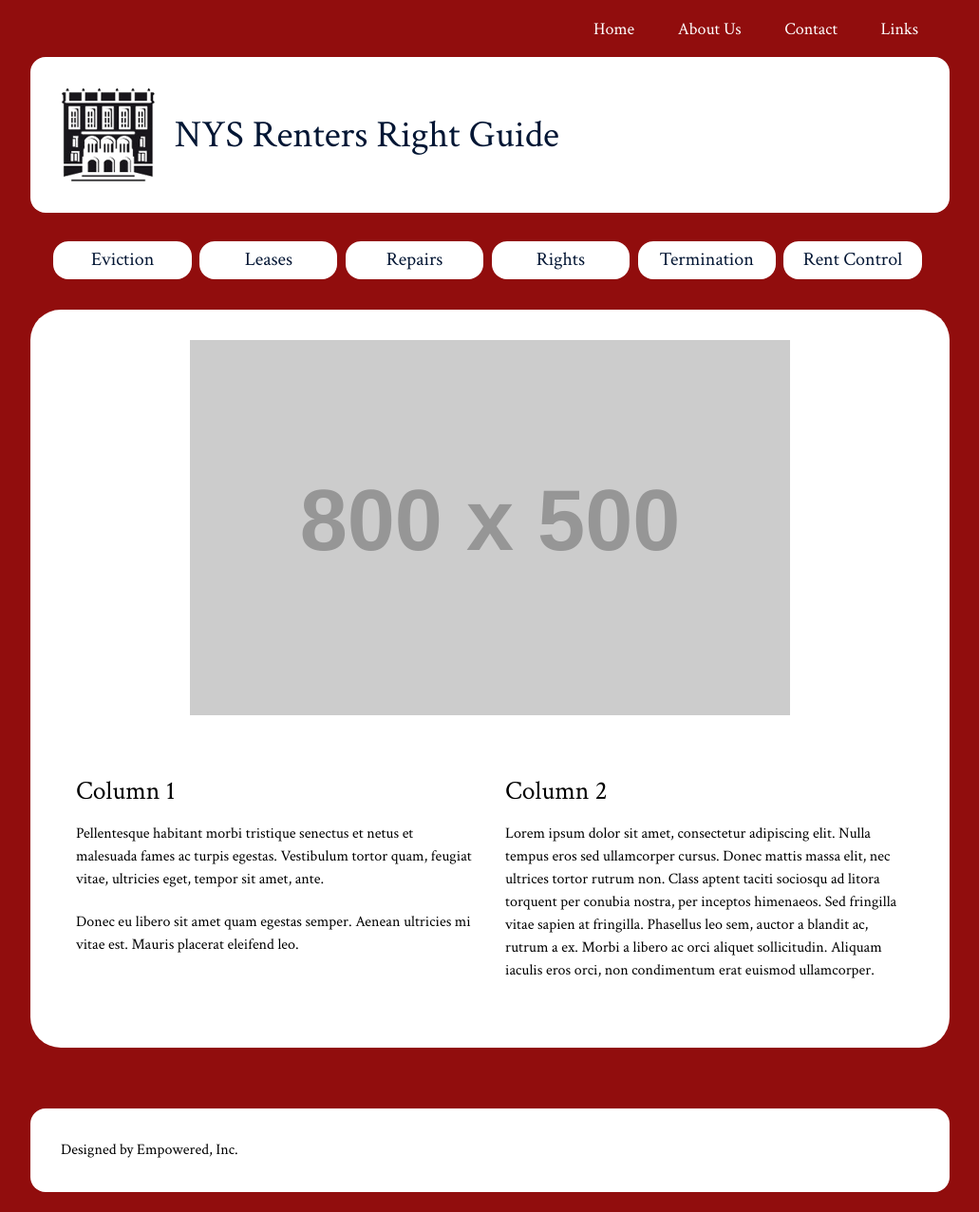
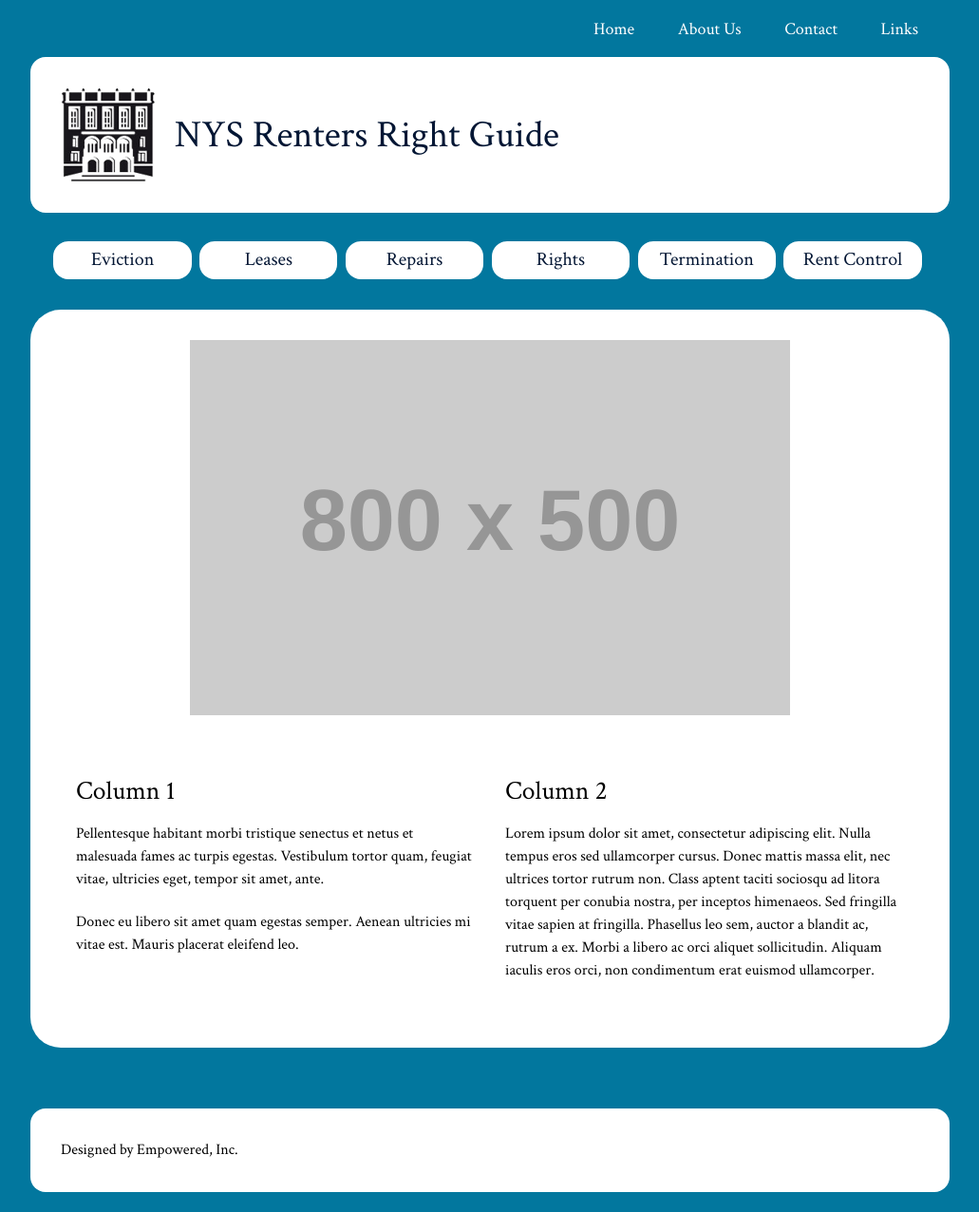
Before and after one commit to iinf362/team2, a Jekyll site: the page built from index.html, in a window 1280 px wide. Shown: the whole page at 95% size, without its empty margins (124-1155 px from the left). Built offline with Jekyll 4.4.1, drawn with Linux system fonts in a browser that asks for light colours.

Commit message:
changed bk to blue again

```diff
--- a/css/style.css
+++ b/css/style.css
@@ -3,7 +3,7 @@
 }
 
 html {
-	background-color: #910D0D; /*#9BCDFF; #134D82;*/
+	background-color: #02779E; /*#9BCDFF; #134D82;*/
 }
 
 body {
```
